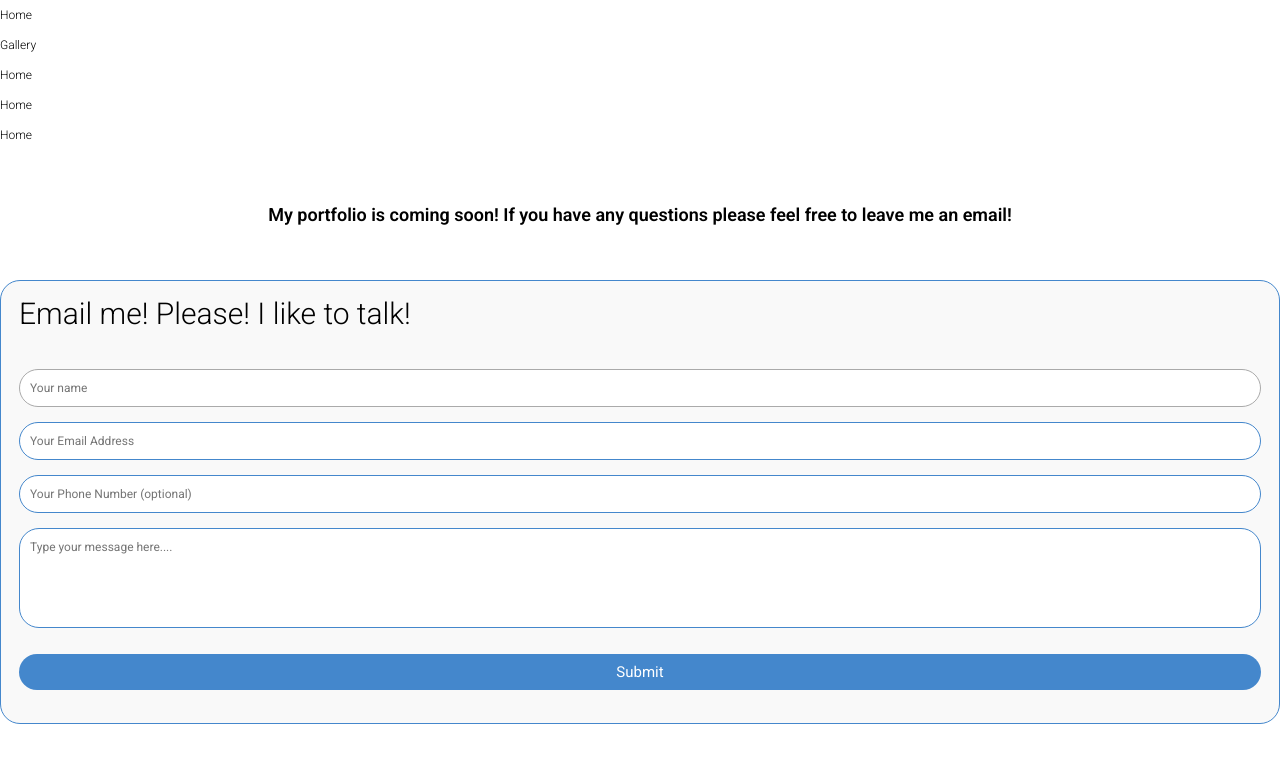
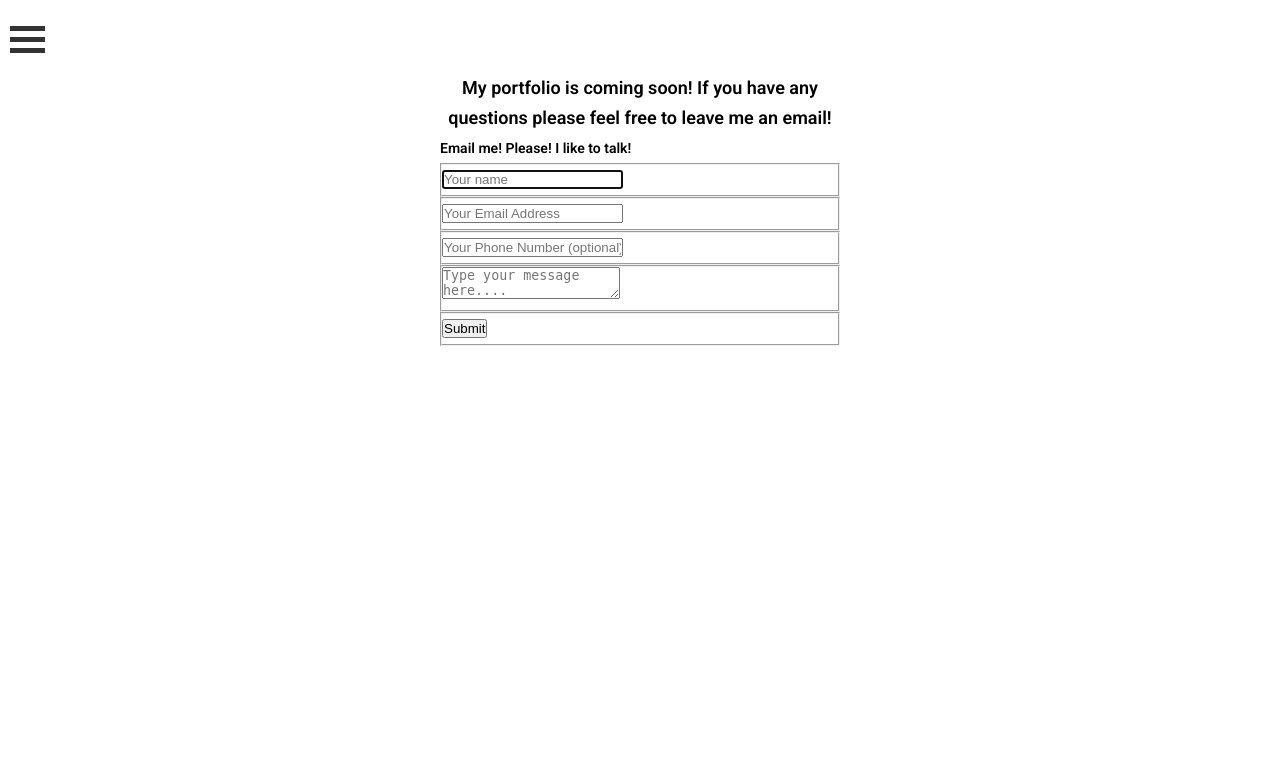
Before and after one commit to jakerutl/portfolio, a PHP site: page / in a window 1280 px wide. Shown: the top 763 px of the page. Run offline with PHP 8.4, Linux system fonts and the light colour scheme.

Commit message:
add side bar, still working on top nav though

```diff
--- /dev/null
+++ b/about.php
@@ -0,0 +1,5 @@
+<?php
+  require 'nav.php';
+ ?>
+
+ <h2>my about page</h2>
--- /dev/null
+++ b/contact.php
@@ -0,0 +1,6 @@
+<?php
+  require 'nav.php';
+ ?>
+
+
+<h2>Contact</h2>
--- a/css/main.css
+++ b/css/main.css
@@ -1,7 +1,105 @@
 @import url(https://fonts.googleapis.com/css?family=Roboto:400,300,600,400italic);
-.navigation ul li a {
-  text-decoration: none;
-  color: inherit; }
+
+
+.navigation{
+  margin-bottom: 40px;
+  font-family:"Arial";
+  height:auto;
+  width:100%;
+  float: left;
+}
+
+.navigation ul li{
+  display: inline;
+}
+
+
+.navigation ul li a{
+  font-size: 26px;
+  color:#;
+  display:inline-block;
+  height:20px;
+  line-height:60px;
+  margin:0px;
+  padding:0px 15px;
+  text-decoration:none;
+  transition: color 0.3s ease-in;
+  margin-bottom: 50px;
+}
+
+.navigation ul li a:hover{
+  color: #FCD000;
+}
+
+.sidenav {
+    height: 100%;
+    width: 0;
+    position: fixed;
+    z-index: 1;
+    top: 0;
+    left: 0;
+    background-color: #4487CC;
+    overflow-x: hidden; /* Disable horizontal scroll */
+    padding-top: 60px; /* Place content 60px from the top */
+    transition: 0.5s; /* 0.5 second transition effect to slide in the sidenav */
+}
+
+.sidenav a {
+    padding: 8px 8px 8px 32px;
+    text-decoration: none;
+    font-size: 25px;
+    color: white;
+    display: block;
+    transition: 0.3s;
+}
+
+.sidenav .closebtn {
+    position: absolute;
+    top: 0;
+    right: 25px;
+    font-size: 36px;
+    margin-left: 50px;
+}
+
+
+
+.bar1{
+    width: 35px;
+    height: 5px;
+    background-color: #333;
+    margin: 6px 0;
+}
+
+.bar2{
+    width: 35px;
+    height: 5px;
+    background-color: #333;
+    margin: 6px 0;
+}
+.bar3{
+    width: 35px;
+    height: 5px;
+    background-color: #333;
+    margin: 6px 0;
+}
+
+.hamburger{
+  padding-top: 20px;
+  padding-left: 10px;
+  margin-bottom: 20px;
+}
+
+h2{
+  text-align: center;
+}
+
+@media only screen and (max-width: 768px) {
+
+    .navigation{
+      display: none;
+    }
+}
+
 
 * {
   margin: 0;
@@ -22,7 +120,9 @@ body {
   position: relative;
   margin-bottom: 50px; }
 
-#contact input[type="text"],
+
+
+/*#contact input[type="text"],
 #contact input[type="email"],
 #contact input[type="tel"],
 #contact textarea,
@@ -100,4 +200,4 @@ fieldset {
 #contact input:focus,
 #contact textarea:focus {
   outline: 0;
-  border: 1px solid #aaa; }
+  border: 1px solid #aaa; }*/
--- a/css/main.scss
+++ /dev/null
@@ -1,131 +0,0 @@
-.navigation{
-  ul{
-    li{
-      a{
-        text-decoration: none;
-        color:inherit;
-      }
-    }
-  }
-}
-@import url(https://fonts.googleapis.com/css?family=Roboto:400,300,600,400italic);
-* {
-  margin: 0;
-  padding: 0;
-  box-sizing: border-box;
-  -webkit-font-smoothing: antialiased;
-}
-
-body {
-  font-family: "Roboto", Helvetica, Arial, sans-serif;
-  font-weight: 100;
-  font-size: 12px;
-  line-height: 30px;
-}
-
-.container {
-  max-width: 400px;
-  width: 100%;
-  margin: 0 auto;
-  position: relative;
-  margin-bottom: 50px;
-}
-
-#contact input[type="text"],
-#contact input[type="email"],
-#contact input[type="tel"],
-#contact textarea,
-#contact button[type="submit"] {
-  font: 400 12px/16px "Roboto", Helvetica, Arial, sans-serif;
-}
-
-h2{
-  margin-top: 50px;
-  text-align: center;
-}
-
-#contact {
-  background: #F9F9F9;
-  padding: 18px;
-  margin-top: 50px;
-  border: 1px solid #4487CC;
-  border-radius: 20px;
-}
-
-#contact h3 {
-  display: block;
-  font-size: 30px;
-  font-weight: 300;
-  margin-bottom: 40px;
-}
-
-
-fieldset {
-  border: medium none !important;
-  margin: 0 0 10px;
-  min-width: 100%;
-  padding: 0;
-  width: 100%;
-}
-
-#contact input[type="text"],
-#contact input[type="email"],
-#contact input[type="tel"],
-#contact textarea {
-  width: 100%;
-  border: 1px solid #4487CC;
-  border-radius: 20px;
-  margin: 0 0 5px;
-  padding: 10px;
-}
-
-#contact input[type="text"]:hover,
-#contact input[type="email"]:hover,
-#contact input[type="tel"]:hover,
-#contact textarea:hover {
-  -webkit-transition: border-color 0.3s ease-in-out;
-  -moz-transition: border-color 0.3s ease-in-out;
-  transition: border-color 0.3s ease-in-out;
-  border: 1.1px solid #aaa;
-}
-
-#contact textarea {
-  height: 100px;
-  max-width: 100%;
-  resize: none;
-}
-
-#contact button[type="submit"] {
-  cursor: pointer;
-  width: 100%;
-  border: none;
-  background: #4487CC;
-  color: #FFF;
-  margin: 0 0 5px;
-  padding: 10px;
-  font-size: 15px;
-  border-radius: 20px;
-}
-
-#contact button[type="submit"]:hover {
-  background: #2F5D8C;
-  -webkit-transition: background 0.3s ease-in-out;
-  -moz-transition: background 0.3s ease-in-out;
-  transition: background-color 0.3s ease-in-out;
-}
-
-#contact button[type="submit"]:active {
-  box-shadow: inset 0 1px 3px rgba(0, 0, 0, 0.5);
-}
-
-
-#contact input:focus,
-#contact textarea:focus {
-  outline: 0;
-  border: 1px solid #aaa;
-}
-
-
-@media only screen and (max-width: 60em){
-
-}
--- a/gallery.php
+++ b/gallery.php
@@ -1,3 +1,5 @@
 <?php
 	require 'nav.php';
  ?>
+
+<h2>whats up</h2>
--- a/index.php
+++ b/index.php
@@ -4,7 +4,7 @@
     require 'nav.php';
    ?>
 
-<div class="contactForm">
+<div class="container">
 
 <h2>My portfolio is coming soon! If you have any questions please feel free to leave me an email!</h2>
 
@@ -48,5 +48,6 @@
   </form>
 </div>
 
+
 </body>
 </html>
--- a/nav.php
+++ b/nav.php
@@ -3,8 +3,6 @@
   <head>
     <meta charset="utf-8">
     <meta name="viewport" content="initial-scale=1.0, width=device-width"/>
-    <meta name="keywords" content="Jake, Jacob, Rutlegde, Portfolio">
-    <meta name="author" content="Jake Rutledge">
     <title>Portfolio Coming Soon!</title>
   <!-- <link rel="stylesheet" href="css/reset.css" type="text/css" media="screen"> -->
   <link rel="stylesheet" href="css/main.css" type="text/css">
@@ -12,14 +10,42 @@
 <body>
 
 
-<nav>
+<!-- <nav>
   <div class="navigation">
     <ul>
       <li><a href="index.php">Home</a></li>
       <li><a href="gallery.php">Gallery</a></li>
-      <li><a href="index.php">Home</a></li>
-      <li><a href="index.php">Home</a></li>
-      <li><a href="index.php">Home</a></li>
+      <li><a href="contact.php">Contact</a></li>
+      <li><a href="about.php">About</a></li>
     </ul>
   </div>
-</nav>
+</nav> -->
+
+
+<div id="mySidenav" class="sidenav">
+    <li><a href="#" class="closebtn" onclick="closeNav()">&times;</a></li>
+    <li><a href="index.php">Home</a></li>
+    <li><a href="gallery.php">Gallery</a></li>
+    <li><a href="contact.php">Contact</a></li>
+    <li><a href="about.php">About</a></li>
+  </ul>
+</div>
+
+<div class="hamburger">
+<span onclick="openNav()">
+  <div class="bar1"></div>
+  <div class="bar2"></div>
+  <div class="bar3"></div>
+</span>
+</div>
+
+<script>
+function openNav() {
+    document.getElementById("mySidenav").style.width = "250px";
+}
+
+/* Set the width of the side navigation to 0 */
+function closeNav() {
+    document.getElementById("mySidenav").style.width = "0";
+}
+</script>
```
Also changed, not shown: 1 other file.
